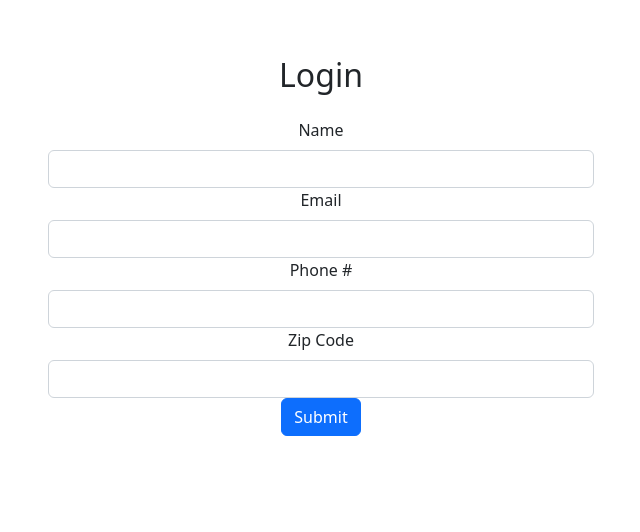
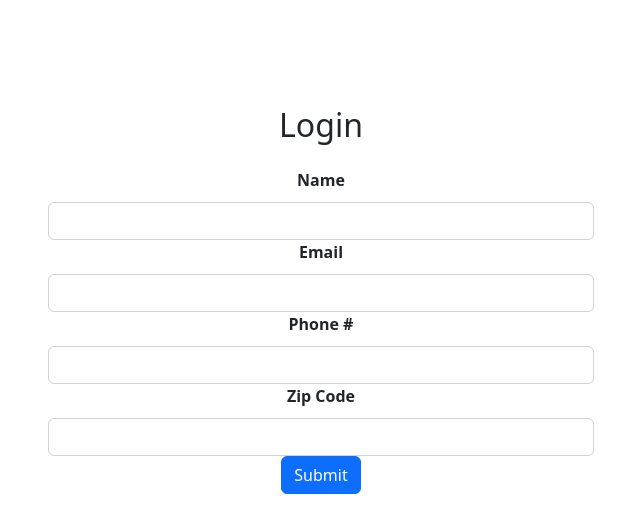
Before and after one commit to sanj6y/VolunteerHub, a React (Vite) app in the folder VolunteerHub/: page / in a window 1280 px wide. Shown: the top 532 px of the page, without its empty margins (319-959 px from the left). Built offline with nearby package versions, Linux system fonts and the light colour scheme.

Commit message:
everything else

```diff
--- a/VolunteerHub/src/Components/LoginPage.tsx
+++ b/VolunteerHub/src/Components/LoginPage.tsx
@@ -1,8 +1,9 @@
 // src/components/LoginPage.js
 
-import React, { ChangeEvent, FormEvent, useState } from "react";
+import React, { useState, ChangeEvent, FormEvent } from "react";
 import { Container, Form, Button, Row, Col } from "react-bootstrap";
 import "bootstrap/dist/css/bootstrap.min.css";
+import styles from "./LoginPage.module.css";
 
 const LoginPage = () => {
   const [formData, setFormData] = useState({
@@ -23,14 +24,15 @@ const LoginPage = () => {
   };
 
   return (
-    <Container>
+    <Container className={styles.container}>
       <Row>
         <Col md={{ span: 6, offset: 3 }}>
           <h2 className="text-center my-4">Login</h2>
           <Form onSubmit={handleSubmit}>
             <Form.Group controlId="name">
-              <Form.Label>Name</Form.Label>
+              <Form.Label className={styles.title}>Name</Form.Label>
               <Form.Control
+                className={styles.formControl}
                 type="text"
                 name="name"
                 value={formData.name}
@@ -40,8 +42,9 @@ const LoginPage = () => {
             </Form.Group>
 
             <Form.Group controlId="email">
-              <Form.Label>Email</Form.Label>
+              <Form.Label className={styles.title}>Email</Form.Label>
               <Form.Control
+                className={styles.formControl}
                 type="email"
                 name="email"
                 value={formData.email}
@@ -51,8 +54,9 @@ const LoginPage = () => {
             </Form.Group>
 
             <Form.Group controlId="phone">
-              <Form.Label>Phone #</Form.Label>
+              <Form.Label className={styles.title}>Phone #</Form.Label>
               <Form.Control
+                className={styles.formControl}
                 type="tel"
                 name="phone"
                 value={formData.phone}
@@ -62,8 +66,9 @@ const LoginPage = () => {
             </Form.Group>
 
             <Form.Group controlId="zipCode">
-              <Form.Label>Zip Code</Form.Label>
+              <Form.Label className={styles.title}>Zip Code</Form.Label>
               <Form.Control
+                className={styles.formControl}
                 type="text"
                 name="zipCode"
                 value={formData.zipCode}
@@ -72,7 +77,11 @@ const LoginPage = () => {
               />
             </Form.Group>
 
-            <Button variant="primary" type="submit">
+            <Button
+              className={styles.submitButton}
+              variant="primary"
+              type="submit"
+            >
               Submit
             </Button>
           </Form>
--- /dev/null
+++ b/VolunteerHub/src/components/LoginPage.module.css
@@ -0,0 +1,22 @@
+/* src/components/LoginPage.module.css */
+
+.container {
+    margin-top: 50px;
+  }
+
+  .title {
+    font-weight: bold;
+    margin-bottom: 10px;
+  }
+
+  .form-control {
+    border-radius: 20px;
+    max-width: 350px;
+    margin-bottom: 20px;
+  }
+
+  .submit-button {
+    border-radius: 20px;
+    background-color: #007bff;
+    border-color: #007bff;
+  }
```
